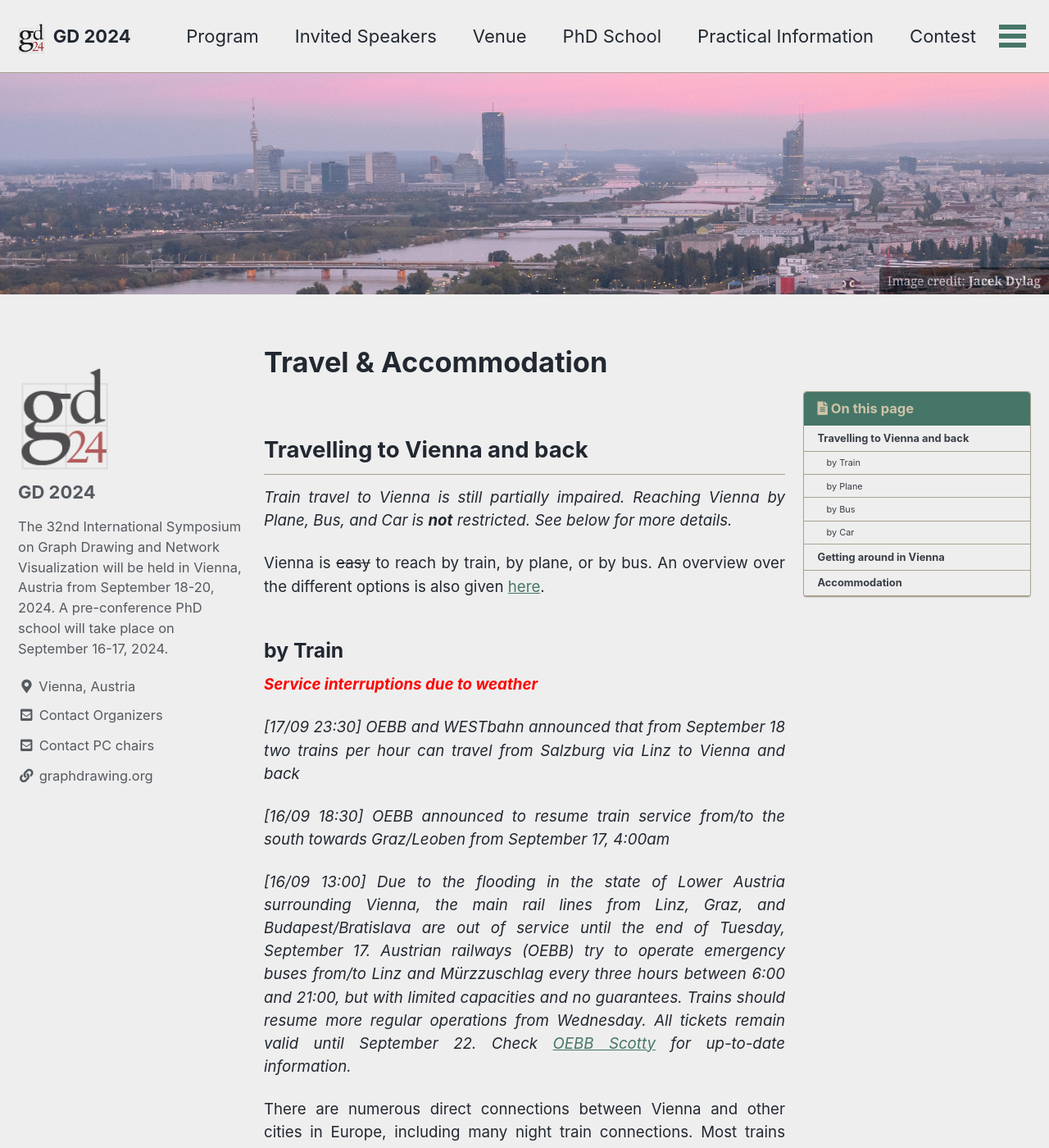
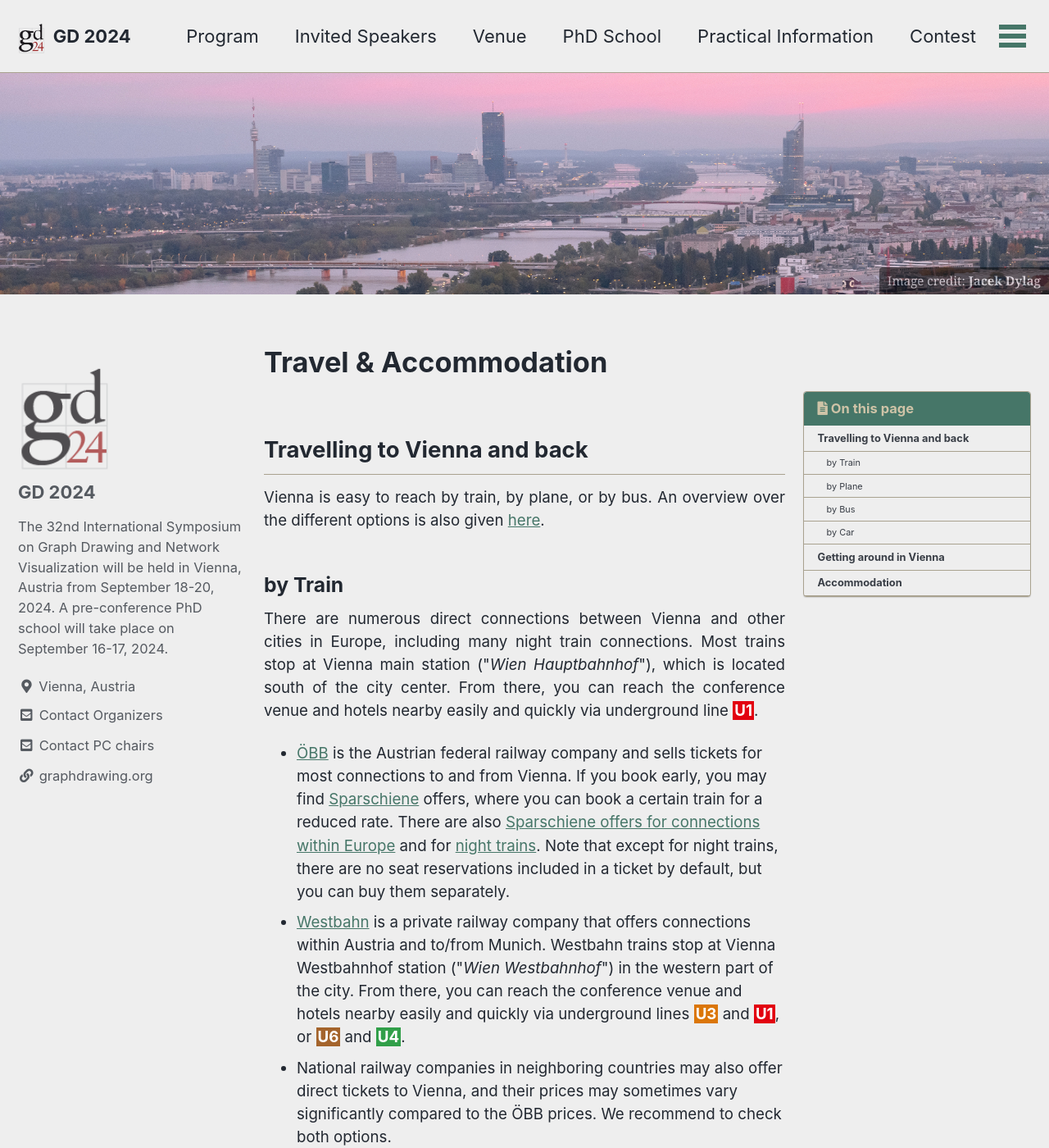
Before and after one commit to graphdrawing/gd2024, a Jekyll site: the page built from pages/travel_accomodation.md, in a window 1280 px wide and 1400 px high. Shown: the whole window at 82% size. Built offline with Jekyll 4.4.1, drawn with Linux system fonts in a browser that asks for light colours; cached includes are drawn as plain includes; some of the changed text lies outside the part shown.

Commit message:
Update travel_accomodation.md

```diff
--- a/pages/travel_accomodation.md
+++ b/pages/travel_accomodation.md
@@ -15,20 +15,11 @@ toc: true
 ## Travelling to Vienna and back
 
 
-_Train travel to Vienna is still partially impaired. Reaching Vienna by Plane, Bus, and Car is **not** restricted. See below for more details._
 
-
-Vienna is ~~easy~~ to reach by train, by plane, or by bus. An overview over the different options is also given [here](https://www.wien.info/en/travel-info/arrival-departure).
+Vienna is easy to reach by train, by plane, or by bus. An overview over the different options is also given [here](https://www.wien.info/en/travel-info/arrival-departure).
 
 ### by Train
 
-**_<span style="color: red;">Service interruptions due to weather</span>_**
-
-_[17/09 23:30] OEBB and WESTbahn announced that from September 18 two trains per hour can travel from Salzburg via Linz to Vienna and back_
-
-_[16/09 18:30] OEBB announced to resume train service from/to the south towards Graz/Leoben from September 17, 4:00am_
-
-_[16/09 13:00] Due to the flooding in the state of Lower Austria surrounding Vienna, the main rail lines from Linz, Graz, and Budapest/Bratislava are out of service until the end of Tuesday, September 17. Austrian railways (OEBB) try to operate emergency buses from/to Linz and Mürzzuschlag every three hours between 6:00 and 21:00, but with limited capacities and no guarantees. Trains should resume more regular operations from Wednesday. All tickets remain valid until September 22. Check [OEBB Scotty](https://fahrplan.oebb.at/webapp/?P=HimSearch&start=1) for up-to-date information._
 
 
 <p>There are numerous direct connections between Vienna and other cities in Europe, including many night train connections. Most trains stop at Vienna main station ("<span style="font-style: italic; ">Wien Hauptbahnhof</span>"), which is located south of the city center. From there, you can reach the conference venue and hotels nearby easily and quickly via underground line <span style="background-color: #e20210; color: white; font-weight: bold; padding: 0px 2px;">U1</span>.</p>
@@ -74,10 +65,6 @@ Vienna has a rather bad parking situation in the center. In case you are traveli
 ## Getting around in Vienna
 
 **Public transport ‘‘Wiener Linien’’**
-
-**_<span style="color: red;">Service interruptions due to weather</span>_**
-
-_Subway lines U1, U2, U3, U4 resume normal operation from Wednesday, September 18. Line U6 is still partially interrupted._
 
 Vienna has great public transport. You may ride via
 
```
